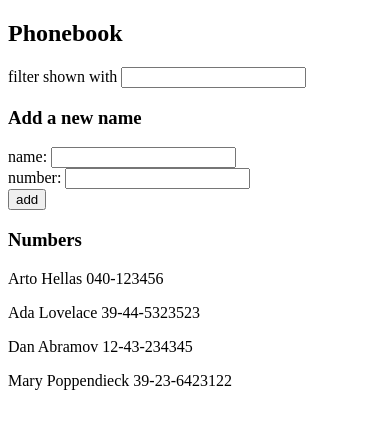
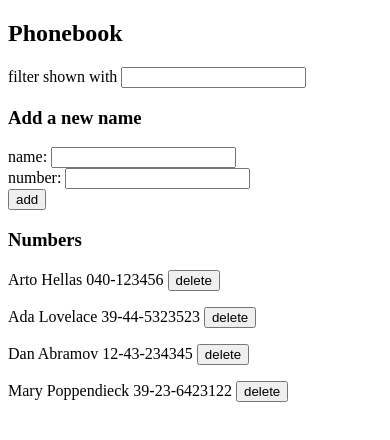
Before and after one commit to rrockr/fullStackOpenSubmission, a React (Vite) app in the folder part2/phonebook/: page / in a window 390 px wide. Shown: the top 440 px of the page. Built offline with nearby package versions, Linux system fonts and the light colour scheme; data requests are answered from the project's data file.

Commit message:
[PART 2 EXERCISE 2.14] Phonebook Step 9

```diff
--- a/part2/phonebook/src/App.jsx
+++ b/part2/phonebook/src/App.jsx
@@ -59,7 +59,7 @@
       <h3>Add a new name</h3>
       <PersonInput addNewPerson={addNewPerson}/>
       <h3>Numbers</h3>
-      <PersonList persons={displayedPersons}/>
+      <PersonList persons={displayedPersons} callback={setPersons}/>
     </div>
   )
 }
--- a/part2/phonebook/src/components/PersonList.jsx
+++ b/part2/phonebook/src/components/PersonList.jsx
@@ -1,10 +1,24 @@
 import { Fragment } from "react"
+import phonebook from "../services/phonebook"
 
-const PersonList = ({persons}) => {
+const confirmDelete = (person, persons, callback) => {
+  if(window.confirm(`Delete ${person.name}?`)) {
+    phonebook
+    .deletePerson(person.id)
+    .then(deletedPerson => {
+      const updatedPersons = persons.filter(person => person.id !== deletedPerson.id)
+      callback(updatedPersons)
+    })
+  }
+}
+
+const PersonList = ({persons, callback}) => {
   const newPersons = persons.map((person) => {
     return (
       <Fragment key={person.name}>
-        <p>{person.name} {person.number}</p>
+        <p>{person.name} {person.number} {' '}
+          <button type="submit" onClick={() => confirmDelete(person, persons, callback)}>delete</button>
+        </p>
       </Fragment>
     )
   })
--- a/part2/phonebook/src/services/phonebook.js
+++ b/part2/phonebook/src/services/phonebook.js
@@ -11,7 +11,13 @@
     return request.then(response => response.data)
 }
 
+const deletePerson = (personId) => {
+    const request = axios.delete(baseUrl.concat(`/${personId}`))
+    return request.then(response => response.data)
+}
+
 export default {
     getAllPerson,
-    createPerson
+    createPerson,
+    deletePerson
 }
```
Also changed, not shown: part2/phonebook/db.json (line endings or trailing spaces).
